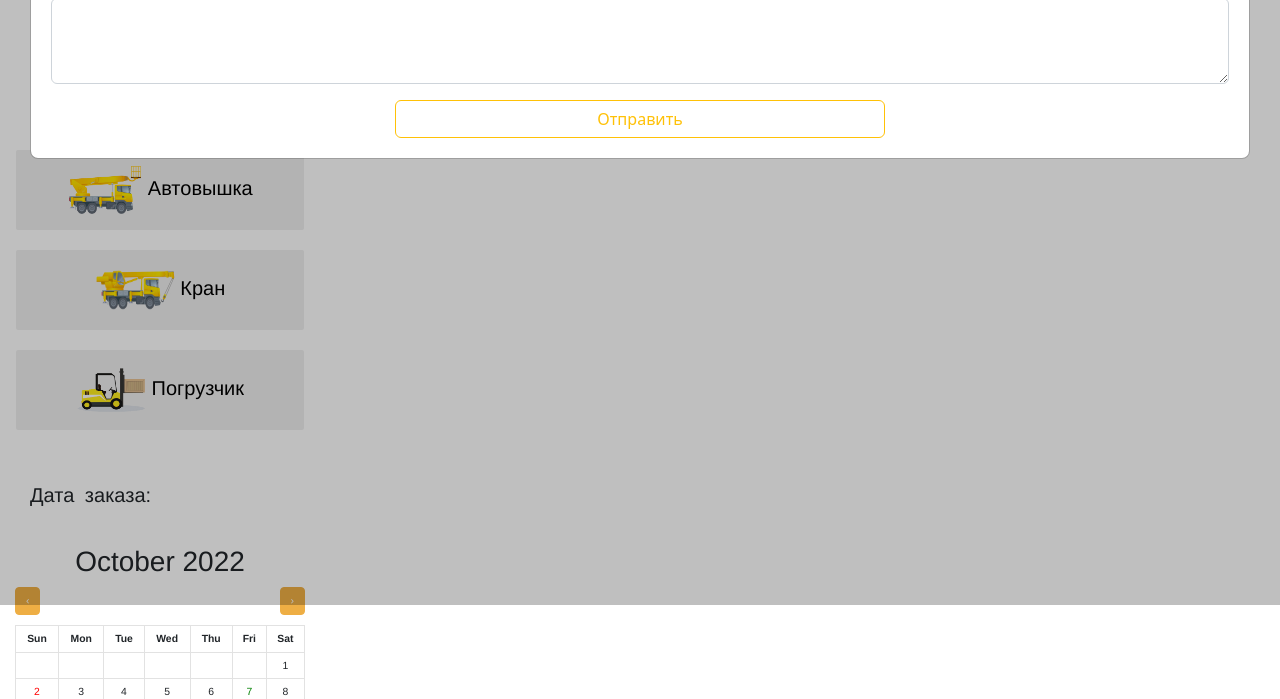
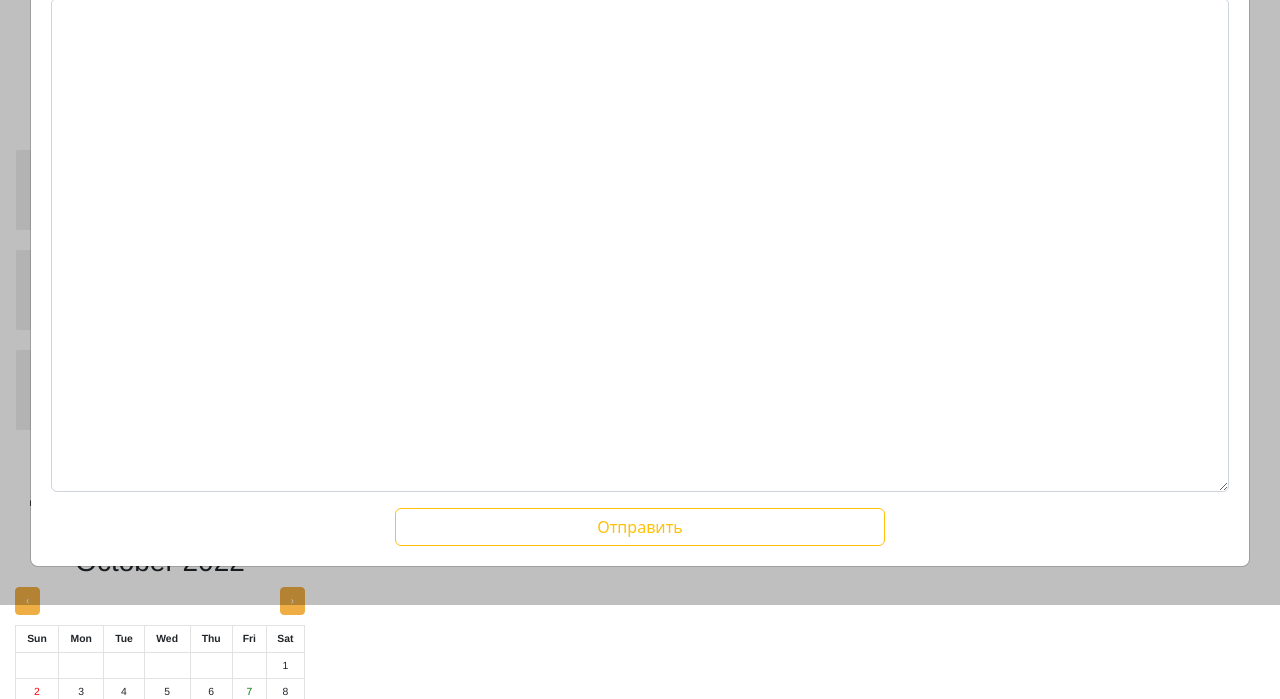
Before and after one commit to WilliamsCommando/hakaton_polus_zolota, a plain HTML site: page map.html in a window 1280 px wide. Both pictures are taken after a click on the link "Поддержка". Shown: the part 195-894 px from the top of the page. Drawn offline with nearby package versions, Linux system fonts and the light colour scheme.

Commit message:
Сделала чуть больше row у формы

```diff
--- a/map.html
+++ b/map.html
@@ -34,7 +34,7 @@
         </div>
         <div class="mb-3">
             <label for="exampleFormControlTextarea1" class="form-label">Опишите вашу проблему подробно</label>
-            <textarea class="form-control" id="exampleFormControlTextarea1" rows="3"></textarea>
+            <textarea class="form-control" id="exampleFormControlTextarea1" rows="20"></textarea>
         </div>
             <div class="d-grid gap-2 col-5 mx-auto">
         <button type="button" class="btn btn-outline-warning">Отправить</button>
```
